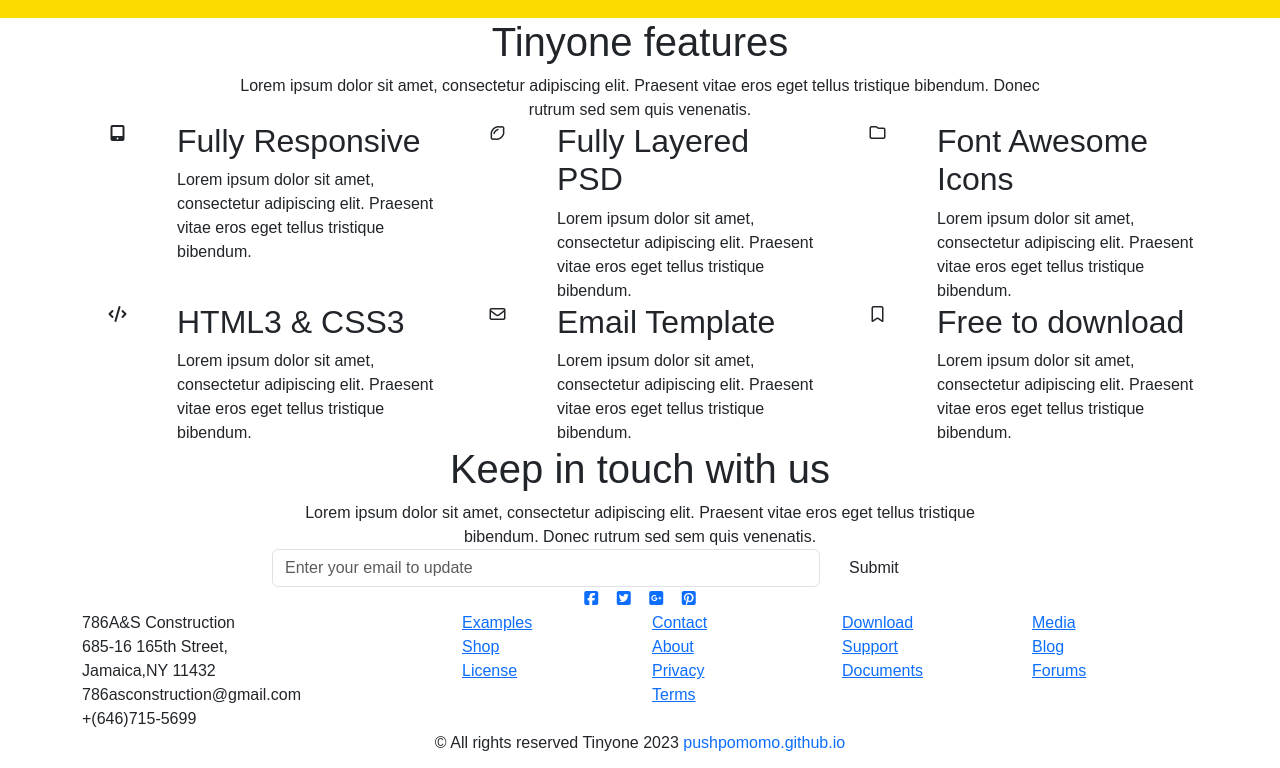
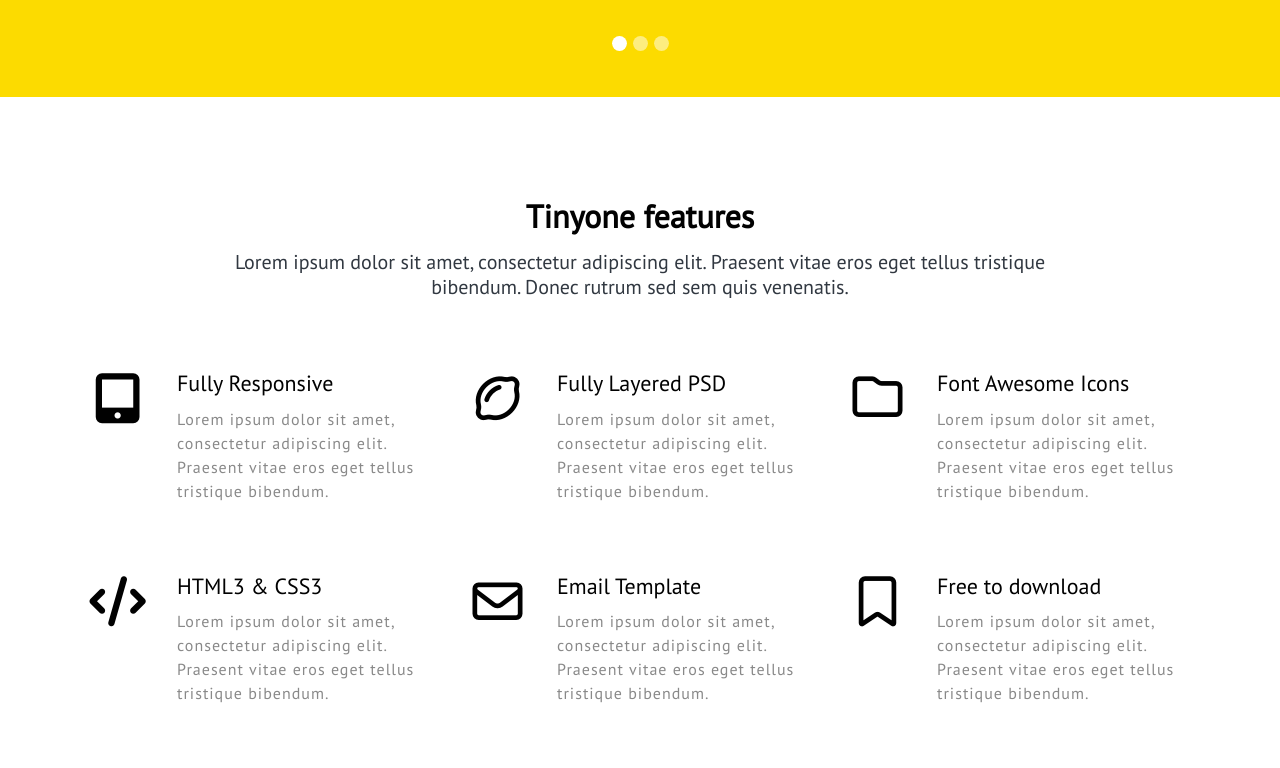
Before and after one commit to pushpomomo/tinyone, a plain HTML site: page index.html in a window 1280 px wide. Shown: the part 552-1320 px from the top of the page. Drawn offline with Linux system fonts and the light colour scheme; a web font is replaced by a local one.

Commit message:
Update style.css

```diff
--- a/css/style.css
+++ b/css/style.css
@@ -1,15 +1,30 @@
+/* fonts */
+@font-face {
+    font-family: ptsans-regular;
+    src: url(../fonts/pt_sans/ptsans-regular.ttf);
+}
+@font-face {
+    font-family: ptsans-bold;
+    src: url(../fonts/pt_sans/ptsans-bold.ttf);
+}
+/* fonts end */
 /*commo start*/
 body{
-	font-family: 'PT Sans', sans-serif;
+	font-family: ptsans-regular;
 	font-size: 16px;
 	font-weight: 400;
-	color: ash-#898989;
+	color: #898989;
+	padding-top: 79px;
+}
+.c_paddind{
+    padding-top: 100px;
+	padding-bottom: 120px;
 }
 /*commo end*/
 /*header start*/
 header{
 	background-color: #fcdb00;
-	padding: 20px 0;
+	padding: 5px 0;
 }
 .c_nav{}
 .logo{}
@@ -18,7 +33,7 @@ header{
 	font-size: 22px;
     font-weight: 700;
     color: #010101;
-    padding: 0 30px!important;
+    padding: 0 55px !important;
 }
 .manu ul li:last-child a{
 	padding-right: 0 !important;
@@ -26,7 +41,7 @@ header{
 .manu ul li a:hover{
 	color: #ffffff;
 }
-.s_icon{
+.ap_icon{
 	color: #010101;
 	font-size: 50px;
 }
@@ -36,7 +51,17 @@ header{
 	background-color: #fcdb00;
 	padding-bottom: 100px;
 }
-.s_text{}
+.c_ind {
+    bottom: -80px;
+}
+.c_ind [data-bs-target] {
+    width: 15px;
+    height: 15px;
+    border-radius: 50%;
+}
+.s_text{
+	margin-top: 70px;
+}
 .s_text h1{
 	font-size: 32px;
     font-weight: 700;
@@ -55,16 +80,124 @@ header{
 .s_icon{}
 .s_icon ul li{
 	margin-right: 30px !important;
-
 }
 .s_icon ul li i{
 	font-size: 42px;
 	color: #010101;
+	transition: .3s;
 }
 .s_icon ul li i:hover{
-/*	transform: scale(.8);*/
- transform: rotate(200deg);
- color: #ffffff;
+    transform: scale(.8);
+    color: #ffffff;
 }
-
 /*slider end*/
+/*feature start*/
+.feature{}
+.c_title{}
+.c_h1{
+	margin-bottom: 15px;
+    font-size: 32px;
+    font-weight: 700;
+    color: #010101;
+}
+.c_p{
+	font-size: 20px;
+	color: #313841;
+	line-height: 25px;
+}
+.f_item{
+	margin-top: 70px;
+}
+.f_icon{}
+.f_icon i{
+	margin-top: 3px;
+	font-size: 50px;
+	color: #010101;
+	transition: .3s;
+}
+.f_icon i:hover{
+	transform: scale(.8);
+}
+.f_text {}
+.f_text h2{
+	margin-bottom: 10px;
+	font-size: 22px;
+    font-weight: 400;
+    color: #010101;
+}
+.f_text p{
+	letter-spacing: 1px;
+}
+/*feature end*/
+.contact{
+	background-color: #010101;
+}
+.yellow{
+	color: #fcdb00;
+}
+.ash{
+	color: #898989;
+}
+.c_form{
+	margin: 40px 0 75px;
+}
+.c_input{
+	height: 50px;
+	font-family: ptsans-regular;
+    color: #898989;
+    padding: 15px 20px;
+}
+.c_submit{
+	width: 100%;
+    height: 50px;
+    background-color: #fcdb00;
+    font-family: ptsans-bold;
+    font-size: 16px;
+    font-weight: 700;
+    color: #010101;
+    text-transform: uppercase;
+}
+.c_submit:hover{
+	background-color: #ffffff;
+}
+.c_icon{}
+.c_icon li{
+	margin-right: 30px !important;
+}
+.c_icon li:last-child{
+	margin-right: 0 !important;
+}
+.c_icon li i{
+	font-size: 42px;
+	color: #fcdb00;
+	transition: .3s;
+}
+.c_icon li i:hover{
+	color: #ffffff;
+}
+/*contact end*/
+/*footer start*/
+footer{
+	background-color: #010101;
+	padding-bottom: 60px;
+}
+.f_1{}
+.f_1 address{
+	color: #ffffff;
+}
+.f_2{}
+.f_2 p a{
+	color: #ffffff;
+	text-decoration: none;
+}
+.f_b{
+	padding-top: 30px;
+}
+footer p{
+   color: #ffffff;
+   line-height: 30px;
+}
+footer p a{
+   color: #ffffff;
+}
+/*footer end*/
```
